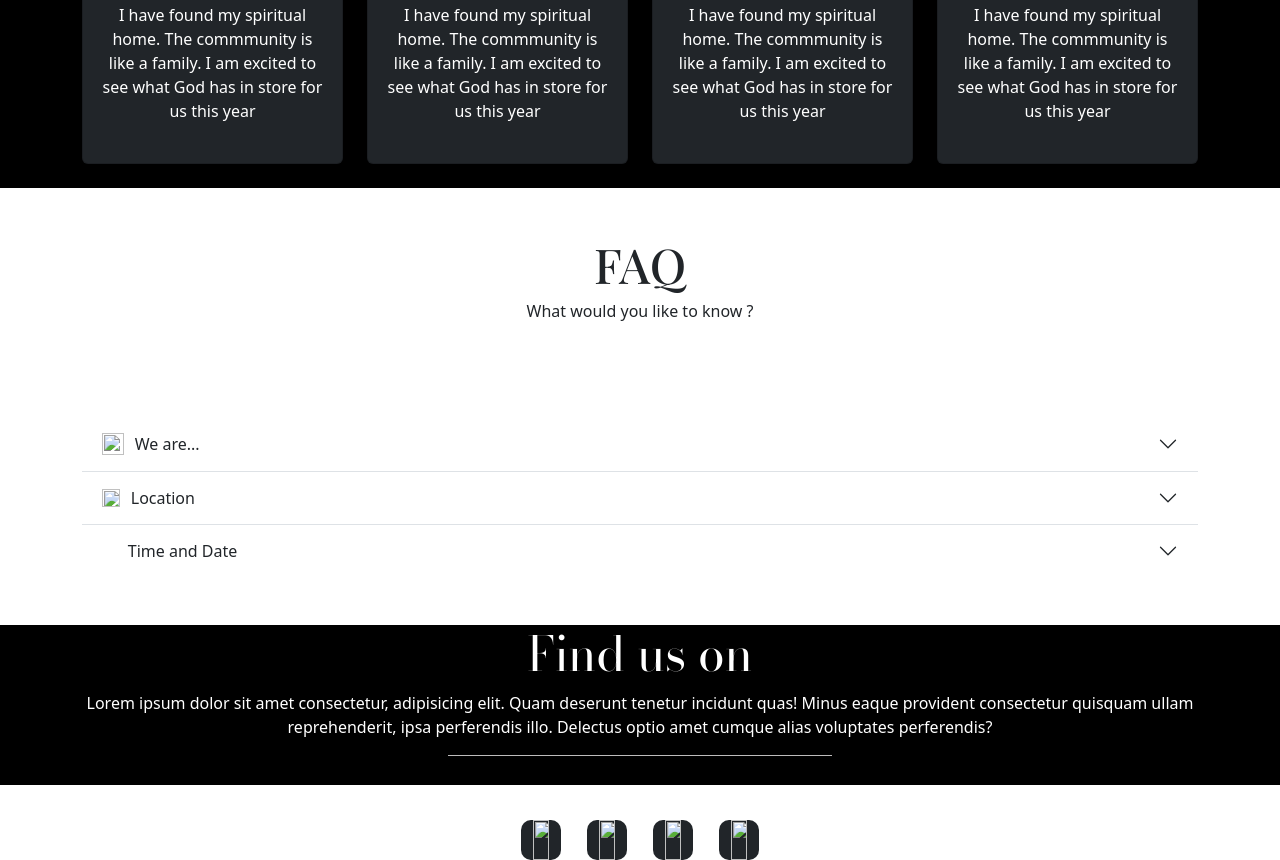
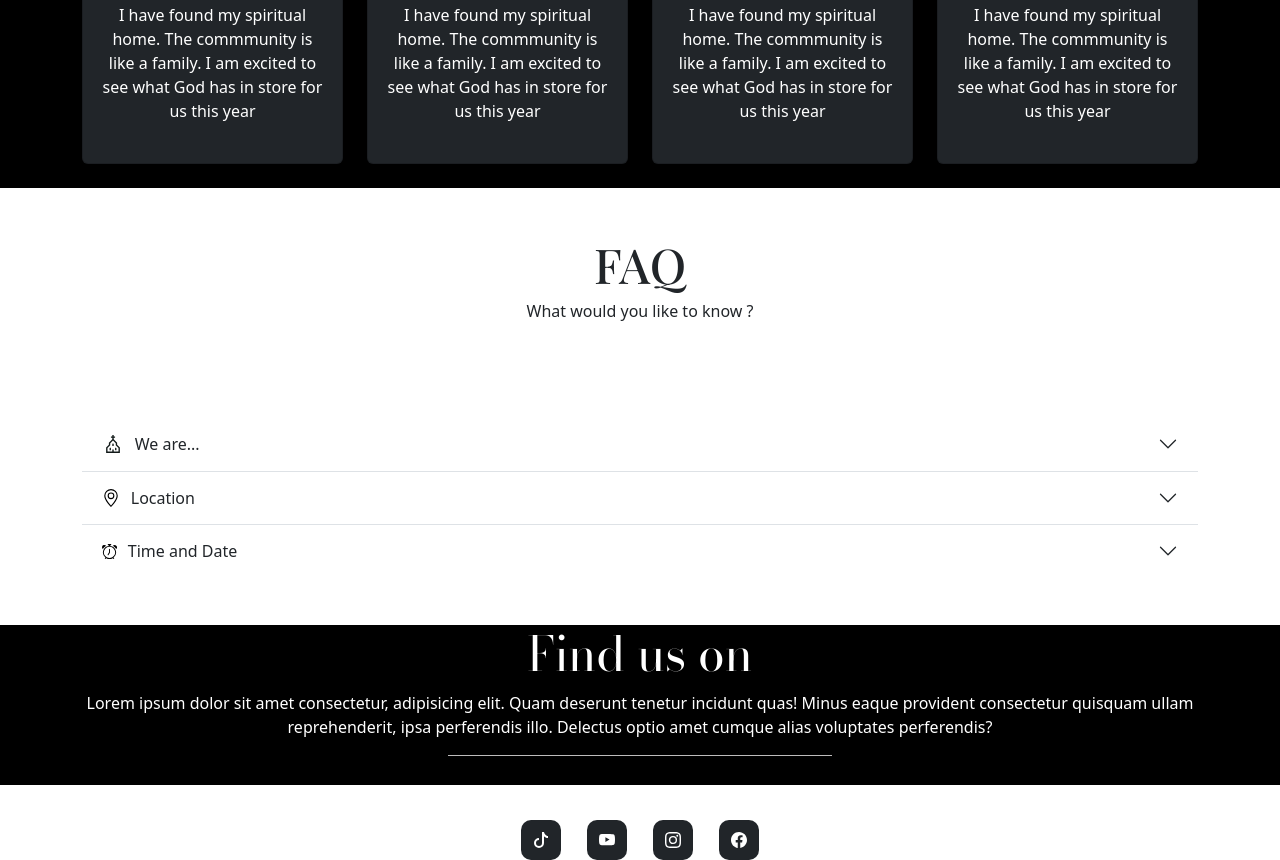
Before and after one commit to MarioAgatsuma/demoSite, a plain HTML site: page index.html in a window 1280 px wide. Shown: the part 1387-2247 px from the top of the page. Drawn offline with nearby package versions, Linux system fonts and the light colour scheme; a web font is replaced by a local one.

Commit message:
initialcommit

```diff
--- a/index.html
+++ b/index.html
@@ -225,19 +225,19 @@
 <div>
 <div class="card border-white  " style="margin-bottom: 15px;">
   <div class="card-body py-4">
-    <h4 class="card-title text-dark"><img src="svg files/geo-alt.svg" alt="" style="height: 18px; width: 18px; margin-right: 1%;">Location</h4>
+    <h4 class="card-title text-dark"><img src="icons/geo-alt.svg" alt="" style="height: 18px; width: 18px; margin-right: 1%;">Location</h4>
     <a href="https://maps.app.goo.gl/LkRmdRrv42RustXh7">154 HORNBILL STREET, MONTANA</a>
 
   </div>
   <div class="card-body py-4">
-    <h4 class="card-title text-dark"><img src="svg files/chat-left-text(2).svg" alt="" style="height: 18px; width: 18px; margin-right: 1%;">Social media</h4>
+    <h4 class="card-title text-dark"><img src="icons/chat-left-text(2).svg" alt="" style="height: 18px; width: 18px; margin-right: 1%;">Social media</h4>
     <a href="#info about us">find us online</a>
 
   </div>
 </div>
 <div class="card border-white  " style="margin-bottom: 15px;">
   <div class="card-body py-4">
-    <h4 class="card-title text-dark"> <img src="svg files/geo-alt.svg" alt="" style="height: 22px; width: 22px; margin-right: 1%;"> Sunday Service</h4>
+    <h4 class="card-title text-dark"> <img src="icons/geo-alt.svg" alt="" style="height: 22px; width: 22px; margin-right: 1%;"> Sunday Service</h4>
     <p>14:00pm-15:00pm</p>
 
   </div>
@@ -479,7 +479,7 @@
             data-bs-target="#grade-12-info"
              aria-expanded="true"
              aria-controls="grade-12-info"
-            ><img src="svg files/worship-svgrepo-com.svg" alt="" style="height: 22px; width: 22px; margin-right: 1%;"> We are... </button>
+            ><img src="icons/worship-svgrepo-com.svg" alt="" style="height: 22px; width: 22px; margin-right: 1%;"> We are... </button>
           </h2>
           <div id="grade-12-info"
           class="accordion-collapse collapse "
@@ -508,7 +508,7 @@
       data-bs-target="#grade-10-info"
        aria-expanded="false"
        aria-controls="grade-10-info"
-      > <img src="svg files/geo-alt.svg" alt="" style="height: 18px; width: 18px; margin-right: 1%;"> Location </button>
+      > <img src="icons/geo-alt.svg" alt="" style="height: 18px; width: 18px; margin-right: 1%;"> Location </button>
     </h2>
     <div id="grade-10-info"
     class="accordion-collapse collapse "
@@ -537,7 +537,7 @@
       data-bs-target="#grade-9-info"
        aria-expanded="false"
        aria-controls="grade-9-info"
-      ><img src="svg files/alarm.svg " alt="" style="height: 15px; width: 15px; margin-right: 1%;"> Time and Date </button>
+      ><img src="icons/alarm.svg " alt="" style="height: 15px; width: 15px; margin-right: 1%;"> Time and Date </button>
     </h2>
     <div id="grade-9-info"
     class="accordion-collapse collapse "
@@ -586,16 +586,16 @@
 
   <div class="row justify-content-center">
     <a href="http://www.youtube.com/@bonganienochmnisi164" class="col-1 bg-dark align-items-center justify-content-center" style="height: 40px; width: 40px; border-radius: 25%;">
-        <img src="svg files/tiktok.svg" alt="" style="width: 100%; height: 100%;">
+        <img src="icons/tiktok.svg" alt="" style="width: 100%; height: 100%;">
     </a>
     <a href="http://www.youtube.com/@bonganienochmnisi1642" class="col-1 bg-dark align-items-center justify-content-center" style="height: 40px; width: 40px; border-radius: 25%; margin-left: 2%;">
-        <img src="svg files/youtube.svg" alt="" style="width: 100%; height: 100%;">
+        <img src="icons/youtube.svg" alt="" style="width: 100%; height: 100%;">
     </a>
     <a href="https://www.instagram.com/bonganienoch/" class="col-1 bg-dark align-items-center justify-content-center" style="height: 40px; width: 40px; border-radius: 25%; margin-left: 2%;">
-        <img src="svg files/instagram.svg" alt="" style="width: 100%; height: 100%;">
+        <img src="icons/instagram.svg" alt="" style="width: 100%; height: 100%;">
     </a>
     <a href="https://www.facebook.com/people/Triumphant-Church-of-Christ/" class="col-1 bg-dark align-items-center justify-content-center" style="height: 40px; width: 40px; border-radius: 25%; margin-left: 2%;">
-        <img src="svg files/facebook.svg" alt="" style="width: 100%; height: 100%;">
+        <img src="icons/facebook.svg" alt="" style="width: 100%; height: 100%;">
     </a>
 </div>
 
```
Also changed, not shown: icons/alarm.svg (added), icons/bag.svg (added), icons/chat-left-text(2).svg (added), icons/facebook.svg (added), icons/geo-alt.svg (added), icons/instagram.svg (added), icons/list.svg (added), icons/star.svg (added), icons/telephone.svg (added), icons/tiktok.svg (added), icons/whatsapp.svg (added), icons/worship-svgrepo-com.svg (added), icons/youtube.svg (added).
